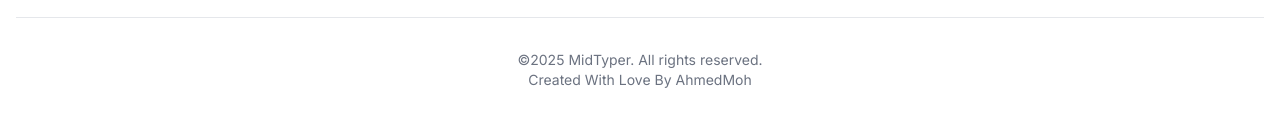
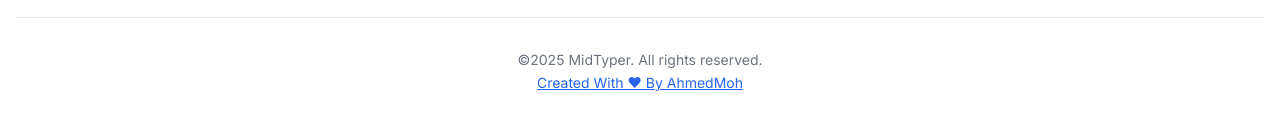
Before and after one commit to AhmedMohO/MidTyper, a React (Vite) app: page / in a window 1280 px wide. Shown: the part 4438-4568 px from the top of the page. Built offline with nearby package versions, Linux system fonts and the light colour scheme.

Commit message:
finished v.1

```diff
--- a/src/components/Footer.tsx
+++ b/src/components/Footer.tsx
@@ -86,7 +86,12 @@
 					<p className="text-muted-foreground text-sm">
 						{t("footer.copyright")}
 					</p>
-					<p className="text-muted-foreground text-sm">{t("footer.creator")}</p>
+					<a
+						href="https://ahmed-port-folio.vercel.app/"
+						target="_blank"
+						className="text-muted-foreground text-sm text-primary underline">
+						{t("footer.creator")}
+					</a>
 				</div>
 			</div>
 		</footer>
--- a/src/lib/i18n.ts
+++ b/src/lib/i18n.ts
@@ -127,7 +127,7 @@
           whatsapp: "+201120311258",
         },
         copyright: "©2025 MidTyper. All rights reserved.",
-        creator: " Created With Love By AhmedMoh"
+        creator: " Created With ❤ By AhmedMoh"
       }
     }
   },
@@ -235,7 +235,7 @@
         title: "معلومات الاتصال",
         subtitle: "اختر الطريقة المفضلة للتواصل معنا",
         copySuccess: "تم النسخ!",
-        whatsapp: "واتساب",
+        whatsapp: "الهاتف و الواتساب",
         telegram: "تليجرام",
         email: "البريد الإلكتروني",
       },
@@ -255,7 +255,7 @@
           whatsapp: "+201120311258",
         },
         copyright: "© 2025 ميدتايبر. جميع الحقوق محفوظة.",
-        creator: "تم إنشاء هذا الموقع بأخلاص من قبل احمد محمد"
+        creator: "تم إنشاء هذا الموقع بأخلاص من قبل AhmedMoh ❤"
       }
     }
   }
```
Also changed, not shown: 2 other files (tests, documents, lock files or other folders).
